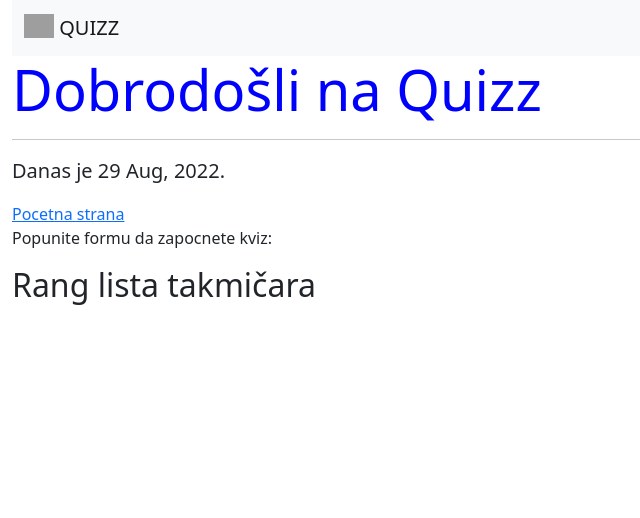
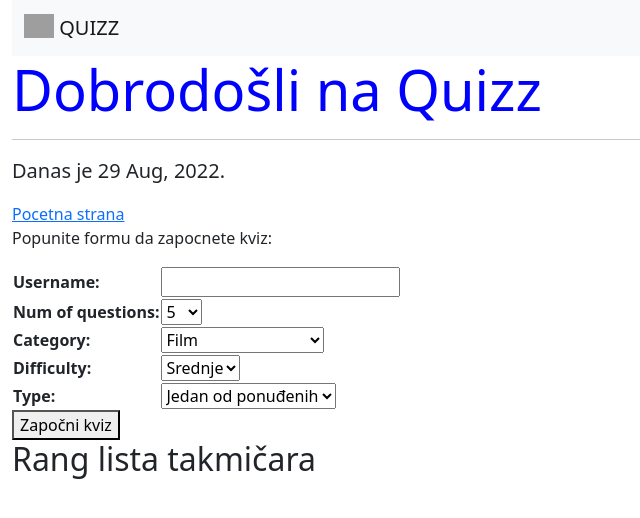
Before and after one commit to MiljanaMilly/Quizz, a Django app: page / in a window 1280 px wide. Shown: the top 518 px of the page, without its empty margins (0-640 px from the left). Run offline with Django 4.2, Linux system fonts and the light colour scheme; data that the repository does not hold is empty; grey boxes are pictures that could not be loaded.

Commit message:
setting up quiz entry form

```diff
--- a/quiz_project/project/urls.py
+++ b/quiz_project/project/urls.py
@@ -20,6 +20,6 @@ from quizz.views import index, start, finish
 urlpatterns = [
     path('admin/', admin.site.urls),
     path('', index, name="index"),
-    path('start/', start),
+    path('start/', start, name="start"),
     path('results/', finish),
 ]
--- a/quiz_project/quizz/models.py
+++ b/quiz_project/quizz/models.py
@@ -50,9 +50,57 @@ class Score(models.Model):
     player = models.ForeignKey(Player, on_delete=models.CASCADE)
 
 
-class QuizSubmission:
-    def __init__(self, username, num_of_questions, category, difficulty):
-        self._username = username
-        self._num_of_questions = num_of_questions
-        self._category = category
-        self._difficulty = difficulty
+
+class QuizEntry(models.Model):
+    # def __init__(self, username, num_of_questions, category, difficulty, quizType):
+    #     self._username = username
+    #     self._num_of_questions = num_of_questions
+    #     self._category = category
+    #     self._difficulty = difficulty
+    #     self._type = quizType
+
+    username = models.CharField(max_length=25)
+
+    class QuestionNum(models.IntegerChoices):
+        FIVE = 5, '5'
+        TEN = 10, '10'
+        FIFTEEN = 15, '15'
+
+    num_of_questions = models.IntegerField(
+        choices=QuestionNum.choices,
+        default=QuestionNum.FIVE,
+    )
+
+    class Category(models.TextChoices):
+        NAUKA = 'NA', 'Nauka'
+        MUZIKA = 'MU', 'Muzika'
+        FILM = 'FM', 'Film'
+        OPSTE_OBRAZOVANJE = 'OO', 'Opste obrazovanje'
+        ISTORIJA = 'IS', 'Istorija'
+
+    category = models.CharField(
+        max_length=2,
+        choices=Category.choices,
+        default=Category.FILM,
+    )
+
+    class Level(models.TextChoices):
+        LAKO = 'L', 'Lako'
+        SREDNJE = 'S', 'Srednje'
+        TESKO = 'T', 'Teško'
+
+    difficulty = models.CharField(
+        max_length=2,
+        choices=Level.choices,
+        default=Level.SREDNJE,
+    )
+
+    class Type(models.TextChoices):
+        MULTIPLE_CHOICE = 'MC', 'Jedan od ponuđenih'
+        TF = 'TF', 'Tačno/Netačno'
+
+    type = models.CharField(
+        max_length=2,
+        choices=Type.choices,
+        default=Type.MULTIPLE_CHOICE,
+    )
--- a/quiz_project/quizz/views.py
+++ b/quiz_project/quizz/views.py
@@ -1,20 +1,40 @@
-from django.shortcuts import render, get_object_or_404
+from django.shortcuts import render, get_object_or_404, redirect
 from django.http import HttpResponse
 from django.forms import modelform_factory
 from datetime import datetime
+from django.core.exceptions import ValidationError
+import re
 
-from quizz.models import Player
+from quizz.models import Player, QuizEntry
 
-# MeetingForm = modelform_factory(Meeting, eclu)
+
+QuizEntryForm = modelform_factory(QuizEntry, exclude=[])
+
+
+def validate_username(value):
+    if re.match("^[a-zA-Z0-9_]+$", value):
+        return value
+    else:
+        raise ValidationError("This field accepts characters, numbers")
 
 def index(request):
     today = datetime.now().strftime("%d %b, %Y")
+    if request.method == "POST":
+        form = QuizEntryForm(request.POST)
+        if form.is_valid():
+            # call api caller function
+            return redirect("start")
+
+    else:
+        form = QuizEntryForm()
+
     return render(request, "index.html", {"players": Player.objects.all(),
-                                          "danas": today})
+                                              "danas": today,
+                                              "form": form})
 
 
 def start(request):
-    return HttpResponse("About me text")
+    return render(request, "quiz.html")
 
 
 def finish(request):
--- a/quiz_project/templates/index.html
+++ b/quiz_project/templates/index.html
@@ -23,11 +23,13 @@
     <a href="{% url 'index' %}"> Pocetna strana</a>
     <br>
     <p>Popunite formu da zapocnete kviz: </p>
-{#    <form>#}
-{#        <table>#}
-{#            {{ form }}#}
-{#        </table>#}
-{#    </form>#}
+    <form method="post">
+        <table>
+            {{ form }}
+        </table>
+        {% csrf_token %}
+        <button type="submit"> Započni kviz</button>
+    </form>
 
 
     <h2>Rang lista takmičara</h2>
```
